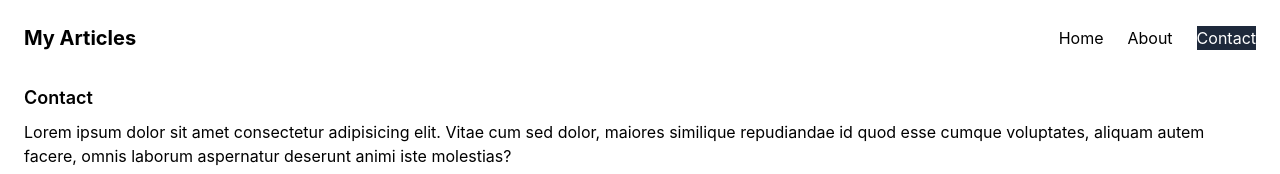
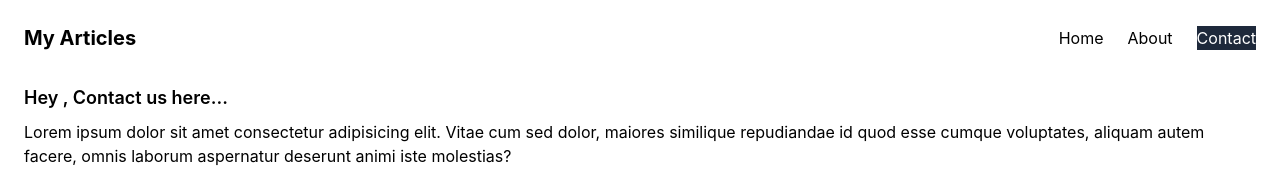
Before and after one commit to DavidRedding/multi-page, a React (Create React App) app: page /contact in a window 1280 px wide. Shown: the top 174 px of the page. Built offline with nearby package versions, Linux system fonts and the light colour scheme.

Commit message:
URLSearchParams implemented & tested

```diff
--- a/src/pages/Contact.js
+++ b/src/pages/Contact.js
@@ -2,11 +2,12 @@ import { useLocation } from 'react-router-dom';
 
 const Contact = () => {
   const queryString = useLocation().search;
-  console.log(queryString);
+  const queryParams = new URLSearchParams(queryString);
+  const name = queryParams.get('name'); // add ?name=mario as a query parameter to see this work.
 
   return (
     <div className=" space-y-2 mb-8">
-      <h2 className="font-semibold text-lg">Contact</h2>
+      <h2 className="font-semibold text-lg">Hey {name}, Contact us here...</h2>
       <p>
         Lorem ipsum dolor sit amet consectetur adipisicing elit. Vitae cum sed dolor, maiores similique repudiandae id
         quod esse cumque voluptates, aliquam autem facere, omnis laborum aspernatur deserunt animi iste molestias?
```
